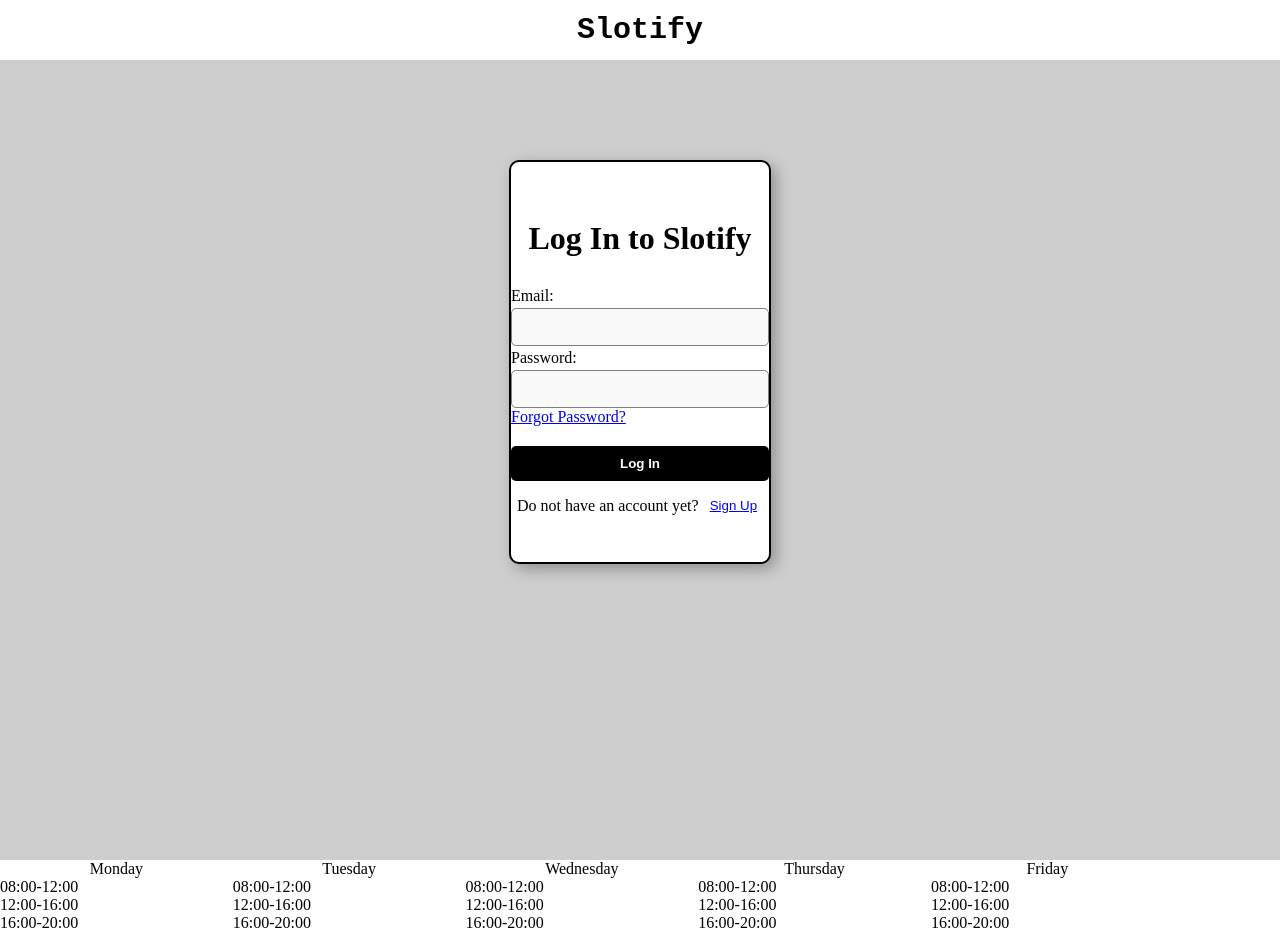
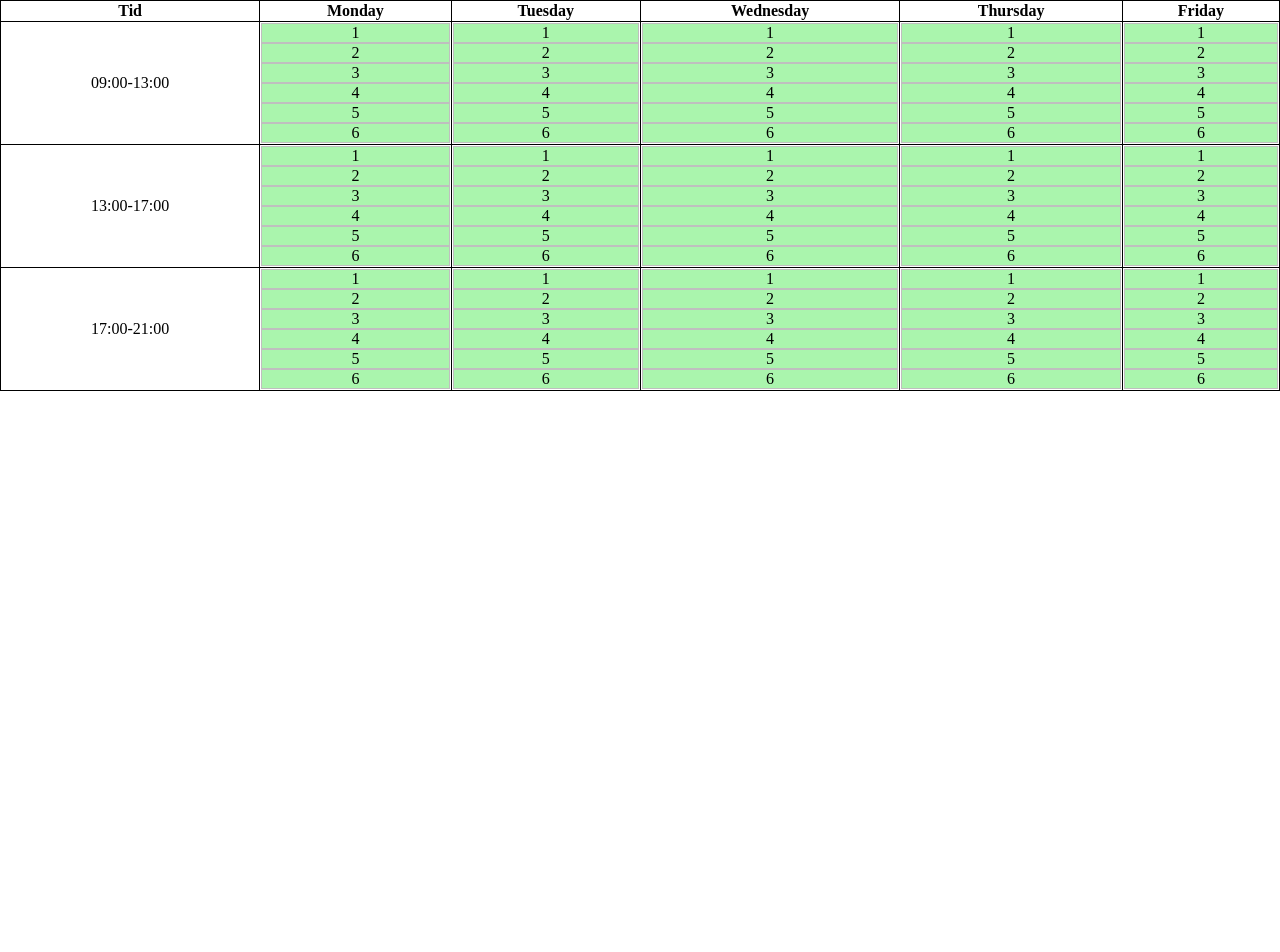
Before and after one commit to Felkor9/Slotify, a React app in the folder frontend/: page /#/schedule in a window 1280 px wide. Shown: the top 952 px of the page. After the commit the page ends 800 px from the top, so only its background shows below. Built offline with nearby package versions, Linux system fonts and the light colour scheme; the HTML template or start-up script is replaced by a standard one.

Commit message:
calendar setup

```diff
--- a/frontend/src/App.jsx
+++ b/frontend/src/App.jsx
@@ -7,7 +7,7 @@ function App() {
   return (
     <>
       {/* <NavBar></NavBar> */}
-      <LogIn></LogIn>
+      {/* <LogIn></LogIn> */}
       <Schedule />
     </>
   );
--- a/frontend/src/schedule.css
+++ /dev/null
@@ -1,30 +0,0 @@
-.scheduleContainer {
-  display: grid;
-  grid-template-rows: 1fr 3fr 3fr 3fr;
-  grid-template-columns: 2fr 2fr 2fr 2fr 2fr 1fr;
-}
-
-.day {
-  text-align: center;
-}
-
-.monday {
-  grid-column-start: 1;
-  grid-column-end: 2;
-}
-.tuesday {
-  grid-column-start: 2;
-  grid-column-end: 3;
-}
-.wednesday {
-  grid-column-start: 3;
-  grid-column-end: 4;
-}
-.thursday {
-  grid-column-start: 4;
-  grid-column-end: 5;
-}
-.friday {
-  grid-column-start: 5;
-  grid-column-end: 6;
-}
--- a/frontend/src/schedule.jsx
+++ b/frontend/src/schedule.jsx
@@ -1,32 +1,62 @@
-import "./schedule.css";
+import { useState } from "react";
 
 const Schedule = () => {
-  const timeSlots = [
-    { day: "monday", slots: ["08:00-12:00", "12:00-16:00", "16:00-20:00"] },
-    { day: "tuesday", slots: ["08:00-12:00", "12:00-16:00", "16:00-20:00"] },
-    { day: "wednesday", slots: ["08:00-12:00", "12:00-16:00", "16:00-20:00"] },
-    { day: "thursday", slots: ["08:00-12:00", "12:00-16:00", "16:00-20:00"] },
-    { day: "friday", slots: ["08:00-12:00", "12:00-16:00", "16:00-20:00"] },
-  ];
+  const days = ["Monday", "Tuesday", "Wednesday", "Thursday", "Friday"];
+  const timeSlots = ["09:00-13:00", "13:00-17:00", "17:00-21:00"];
+  const [maxBookings, _setMaxBookings] = useState(6);
+  const spots = [];
+
+  for (let i = 0; i < maxBookings; i++) {
+    spots.push({ nr: i + 1, isBooked: false });
+  }
+
+  const handleBooking = (day, time) => {};
 
   return (
     <>
-      <div className="scheduleContainer">
-        <div className="monday day">Monday</div>
-        <div className="tuesday day">Tuesday</div>
-        <div className="wednesday day">Wednesday</div>
-        <div className="thursday day">Thursday</div>
-        <div className="friday day">Friday</div>
-        {timeSlots.map((slot, index) => {
-          return (
-            <div key={index} className={slot.day}>
-              <div className={slot.day}>{slot.slots[0]}</div>
-              <div className={slot.day}>{slot.slots[1]}</div>
-              <div className={slot.day}>{slot.slots[2]}</div>
-            </div>
-          );
-        })}
-      </div>
+      <table
+        style={{
+          borderCollapse: "collapse",
+          width: "100%",
+          textAlign: "center",
+        }}
+      >
+        <thead>
+          <tr>
+            <th style={{ border: "1px solid" }}>Tid</th>
+            {days.map((day) => (
+              <th key={day} style={{ border: "1px solid" }}>
+                {day}
+              </th>
+            ))}
+          </tr>
+        </thead>
+        <tbody>
+          {timeSlots.map((time) => (
+            <tr key={time}>
+              <td style={{ border: "1px solid" }}>{time}</td>
+              {days.map((day) => {
+                return (
+                  <td key={day + time} style={{ border: "1px solid" }}>
+                    {spots.map((spot) => (
+                      <div
+                        key={spot.nr}
+                        style={{
+                          border: "1px solid rgb(191, 191, 191)",
+                          backgroundColor: "#aaf5adff",
+                        }}
+                        onClick={() => handleBooking(day, time)}
+                      >
+                        {spot.nr}
+                      </div>
+                    ))}
+                  </td>
+                );
+              })}
+            </tr>
+          ))}
+        </tbody>
+      </table>
     </>
   );
 };
```
